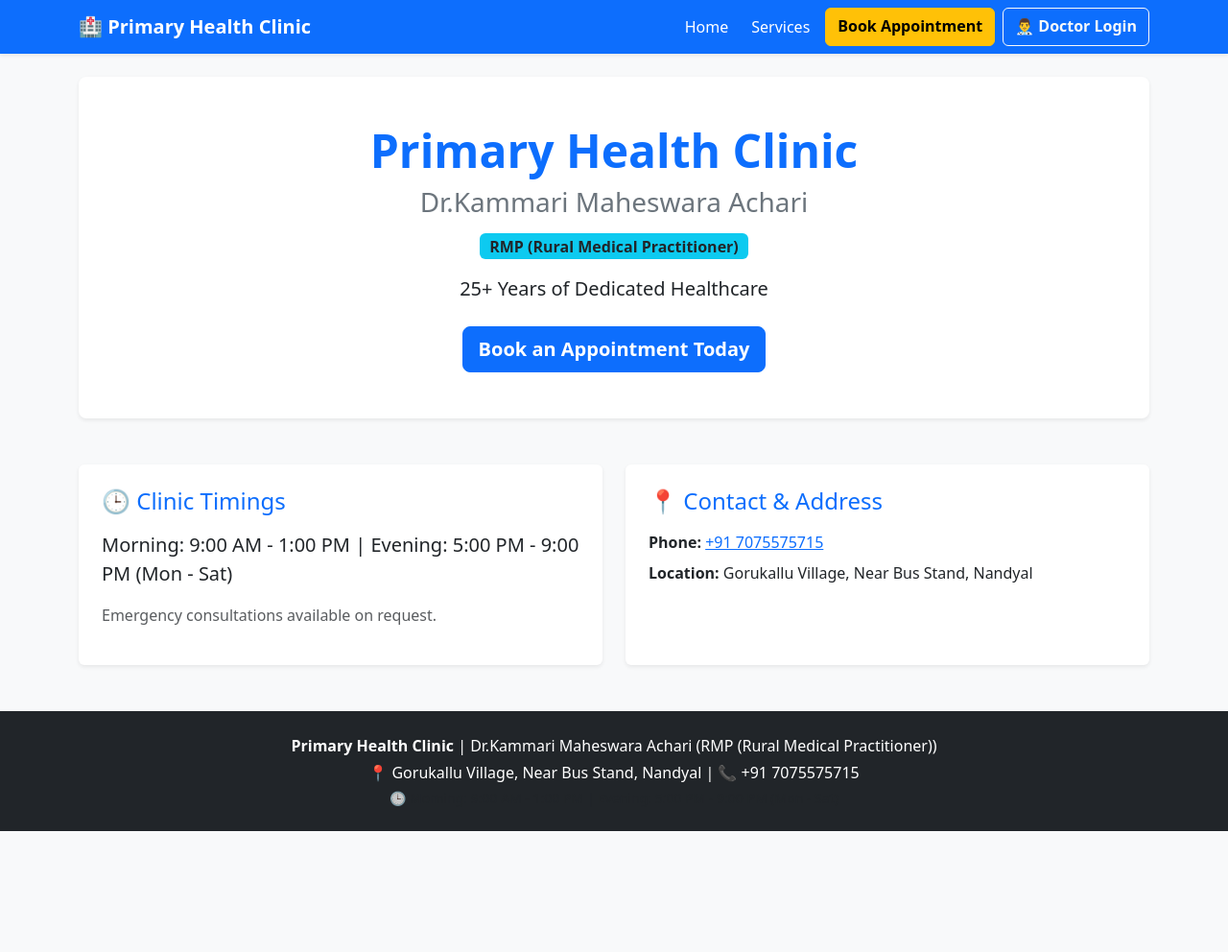
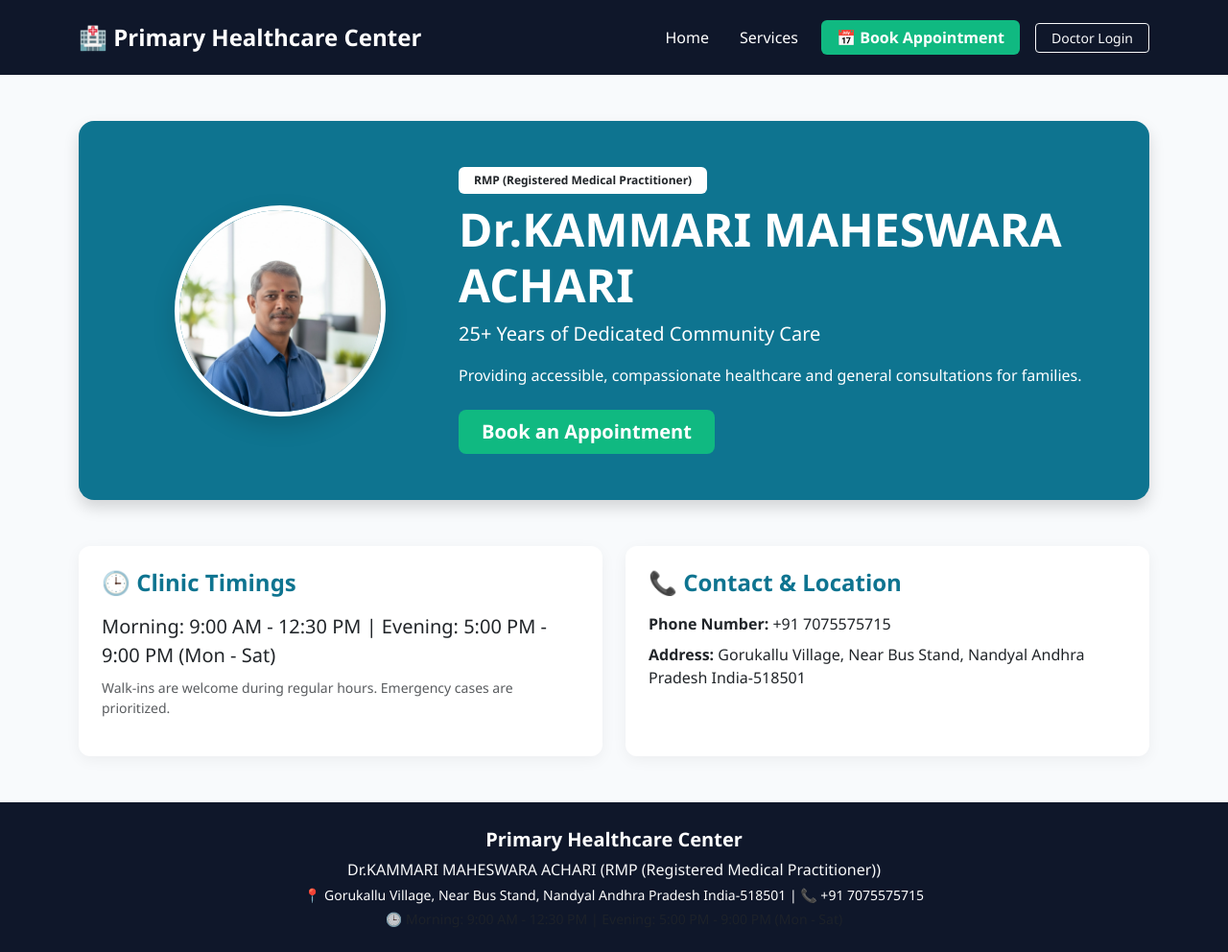
Before and after one commit to Kcharankuma/Doctor_Appointment, a Flask app: page / in a window 1280 px wide. Shown: the whole page at 96% size. Before the commit the page ends 866 px from the top, so only its background shows below. Run offline with Flask 3, Linux system fonts and the light colour scheme; some libraries are stand-ins or nearby versions.

Commit message:
Updated website code

```diff
--- a/app.py
+++ b/app.py
@@ -1,75 +1,22 @@
-import os
-import re
 import sqlite3
-import requests
-from datetime import datetime, date
-from functools import wraps
-from flask import Flask, render_template, request, redirect, url_for, session, flash
+from flask import Flask, render_template, request, redirect, url_for, flash, session
 
 app = Flask(__name__)
+app.secret_key = "rmp_clinic_secure_key"
 
-# SECURITY: Secret key for session management
-app.secret_key = os.environ.get("FLASK_SECRET_KEY", "clinic_production_secret_key_998877")
-
-# ADMIN SECURITY: Password to access the doctor dashboard
-ADMIN_PASSWORD = os.environ.get("ADMIN_PASSWORD", "DoctorPass2026")
-
-# ==========================================
-# 1. CLINIC DETAILS (Customize as needed)
-# ==========================================
 CLINIC_INFO = {
-    "doctor_name": "Dr.Kammari Maheswara Achari",
-    "qualification": "RMP (Rural Medical Practitioner)",
-    "clinic_name": "Primary Health Clinic",
-    "experience": "25+ Years of Dedicated Healthcare",
+    "doctor_name": "Dr.KAMMARI MAHESWARA ACHARI",
+    "qualification": "RMP (Registered Medical Practitioner)",
+    "clinic_name": "Primary Healthcare Center",
+    "experience": "25+ Years of Dedicated Community Care",
     "phone": "+91 7075575715",
-    "address": "Gorukallu Village, Near Bus Stand, Nandyal",
-    "timings": "Morning: 9:00 AM - 1:00 PM | Evening: 5:00 PM - 9:00 PM (Mon - Sat)"
+    "address": "Gorukallu Village, Near Bus Stand, Nandyal Andhra Pradesh India-518501",
+    "timings": "Morning: 9:00 AM - 12:30 PM | Evening: 5:00 PM - 9:00 PM (Mon - Sat)"
 }
 
-# ==========================================
-# 2. SMS SERVICE (Fast2SMS for India)
-# ==========================================
-FAST2SMS_API_KEY = os.environ.get("FAST2SMS_API_KEY", "YOUR_FAST2SMS_API_KEY_HERE")
-
-def send_sms_notification(patient_phone, patient_name, date_str, time_slot):
-    """Dispatches transactional SMS via Fast2SMS."""
-    if FAST2SMS_API_KEY == "YOUR_FAST2SMS_API_KEY_HERE":
-        print("⚠️ Fast2SMS API Key not configured. Skipping SMS dispatch.")
-        return
-
-    try:
-        url = "https://www.fast2sms.com/dev/bulkV2"
-        message = (
-            f"Hello {patient_name}, your appointment at {CLINIC_INFO['clinic_name']} "
-            f"is confirmed for {date_str} ({time_slot}). Address: {CLINIC_INFO['address']}."
-        )
-
-        payload = {
-            "message": message,
-            "language": "english",
-            "route": "q",
-            "numbers": patient_phone.strip()
-        }
-        headers = {
-            'authorization': FAST2SMS_API_KEY,
-            'Content-Type': "application/x-www-form-urlencoded"
-        }
-        response = requests.post(url, data=payload, headers=headers, timeout=5)
-        print("📲 SMS Service Response:", response.text)
-    except Exception as e:
-        print(f"⚠️ SMS Error: {e}")
-
-# ==========================================
-# 3. DATABASE SETUP & INDEXING
-# ==========================================
-def get_db_connection():
+# Database Initialization
+def init_db():
     conn = sqlite3.connect('clinic.db')
-    conn.row_factory = sqlite3.Row
-    return conn
-
-def init_db():
-    conn = get_db_connection()
     cursor = conn.cursor()
     cursor.execute('''
         CREATE TABLE IF NOT EXISTS appointments (
@@ -78,32 +25,14 @@ def init_db():
             phone TEXT NOT NULL,
             date TEXT NOT NULL,
             time_slot TEXT NOT NULL,
-            reason TEXT NOT NULL,
-            created_at TIMESTAMP DEFAULT CURRENT_TIMESTAMP
+            reason TEXT,
+            status TEXT DEFAULT 'Pending'
         )
     ''')
-    # Create indexes for high-speed searches
-    cursor.execute('CREATE INDEX IF NOT EXISTS idx_date ON appointments(date)')
-    cursor.execute('CREATE INDEX IF NOT EXISTS idx_phone ON appointments(phone)')
     conn.commit()
     conn.close()
 
 init_db()
-
-# ==========================================
-# 4. AUTHENTICATION DECORATOR
-# ==========================================
-def admin_required(f):
-    @wraps(f)
-    def decorated_function(*args, **kwargs):
-        if not session.get('logged_in'):
-            return redirect(url_for('admin_login'))
-        return f(*args, **kwargs)
-    return decorated_function
-
-# ==========================================
-# 5. ROUTES
-# ==========================================
 
 @app.route('/')
 def home():
@@ -112,59 +41,36 @@ def home():
 @app.route('/services')
 def services():
     services_list = [
-        {"title": "General Health Consultation", "desc": "Diagnosis and treatment for seasonal illness, fever, cold, and viral infections."},
-        {"title": "First Aid & Wound Care", "desc": "Immediate dressing, injury management, and minor surgical procedures."},
-        {"title": "BP & Diabetes Checkup", "desc": "Routine screening and ongoing blood pressure/sugar management."},
-        {"title": "Preventive Care Counseling", "desc": "Routine health advice and preventive checkups for family members."}
+        {"title": "General Health Consultation", "desc": "Diagnosis and treatment for common illnesses, fever, cold, and viral infections."},
+        {"title": "First Aid & Emergency Care", "desc": "Immediate dressing, wound care, and minor injury management."},
+        {"title": "Blood Pressure & Diabetes Monitoring", "desc": "Regular screening and routine checkups for chronic condition management."},
+        {"title": "Basic Preventive Care", "desc": "General wellness advice, health counseling, and preventive health checks."}
     ]
     return render_template('services.html', info=CLINIC_INFO, services=services_list)
 
 @app.route('/appointment', methods=['GET', 'POST'])
 def book_appointment():
     if request.method == 'POST':
-        patient_name = request.form.get('name', '').strip()
-        phone = request.form.get('phone', '').strip()
-        date_str = request.form.get('date', '').strip()
-        time_slot = request.form.get('time_slot', '').strip()
-        reason = request.form.get('reason', '').strip()
+        name = request.form.get('name')
+        phone = request.form.get('phone')
+        date = request.form.get('date')
+        time_slot = request.form.get('time_slot')
+        reason = request.form.get('reason')
 
-        # --- VALIDATION 1: Patient Name ---
-        if not patient_name or len(patient_name) < 3 or not re.match(r"^[A-Za-z\s]+$", patient_name):
-            return render_template('appointment.html', info=CLINIC_INFO, error_msg="Invalid Name! Please use letters only (min 3 characters).")
-
-        # --- VALIDATION 2: Phone Number ---
-        if not phone or not re.match(r"^[6-9]\d{9}$", phone):
-            return render_template('appointment.html', info=CLINIC_INFO, error_msg="Invalid Phone Number! Enter a valid 10-digit Indian mobile number.")
-
-        # --- VALIDATION 3: Date Check (No Past Dates) ---
-        try:
-            selected_date = datetime.strptime(date_str, "%Y-%m-%d").date()
-            if selected_date < date.today():
-                return render_template('appointment.html', info=CLINIC_INFO, error_msg="Invalid Date! You cannot book an appointment for a past date.")
-        except ValueError:
-            return render_template('appointment.html', info=CLINIC_INFO, error_msg="Please select a valid booking date.")
-
-        # --- VALIDATION 4: Reason / Symptoms ---
-        if not reason or len(reason) < 5 or not re.search(r"[a-zA-Z]{3,}", reason):
-            return render_template('appointment.html', info=CLINIC_INFO, error_msg="Please enter a valid symptom/reason (min 5 characters).")
-
-        # --- SAVE TO DATABASE ---
-        conn = get_db_connection()
+        # Save to SQLite Database
+        conn = sqlite3.connect('clinic.db')
         cursor = conn.cursor()
-        cursor.execute(
-            "INSERT INTO appointments (name, phone, date, time_slot, reason) VALUES (?, ?, ?, ?, ?)",
-            (patient_name, phone, date_str, time_slot, reason)
-        )
+        cursor.execute('''
+            INSERT INTO appointments (name, phone, date, time_slot, reason)
+            VALUES (?, ?, ?, ?, ?)
+        ''', (name, phone, date, time_slot, reason))
         conn.commit()
         conn.close()
 
-        # --- TRIGGER SMS ---
-        send_sms_notification(phone, patient_name, date_str, time_slot)
-
         appointment_record = {
-            "name": patient_name,
+            "name": name,
             "phone": phone,
-            "date": date_str,
+            "date": date,
             "time_slot": time_slot,
             "reason": reason
         }
@@ -172,52 +78,60 @@ def book_appointment():
 
     return render_template('appointment.html', info=CLINIC_INFO)
 
-# ==========================================
-# 6. DOCTOR ADMIN DASHBOARD & SECURITY
-# ==========================================
+# Doctor Login
+# Doctor Login
+@app.route('/login', methods=['GET', 'POST'])
+def doctor_login():
+    if request.method == 'POST':
+        username = request.form.get('username')
+        password = request.form.get('password')
 
-@app.route('/admin/login', methods=['GET', 'POST'])
-def admin_login():
-    error = None
-    if request.method == 'POST':
-        if request.form.get('password') == ADMIN_PASSWORD:
+        # CHANGE YOUR CREDENTIALS HERE:
+        if username == "Doctor" and password == "Charan@816":
             session['logged_in'] = True
-            return redirect(url_for('admin_dashboard'))
+            return redirect(url_for('doctor_dashboard'))
         else:
-            error = "Invalid Password. Please try again."
-    return render_template('admin.html', login_mode=True, error=error, info=CLINIC_INFO)
+            flash("Invalid credentials! Please try again.", "danger")
 
-@app.route('/admin/logout')
-def admin_logout():
+    return render_template('login.html', info=CLINIC_INFO)
+
+# Doctor Dashboard with Database Fetch
+@app.route('/dashboard')
+def doctor_dashboard():
+    if not session.get('logged_in'):
+        return redirect(url_for('doctor_login'))
+
+    conn = sqlite3.connect('clinic.db')
+    cursor = conn.cursor()
+    cursor.execute('SELECT id, name, phone, date, time_slot, reason, status FROM appointments ORDER BY id DESC')
+    rows = cursor.fetchall()
+    conn.close()
+
+    appointments = [
+        {"id": row[0], "name": row[1], "phone": row[2], "date": row[3], "time_slot": row[4], "reason": row[5], "status": row[6]}
+        for row in rows
+    ]
+    return render_template('dashboard.html', info=CLINIC_INFO, appointments=appointments)
+
+# Complete or Delete Appointment
+@app.route('/appointment/delete/<int:app_id>')
+def delete_appointment(app_id):
+    if not session.get('logged_in'):
+        return redirect(url_for('doctor_login'))
+
+    conn = sqlite3.connect('clinic.db')
+    cursor = conn.cursor()
+    cursor.execute('DELETE FROM appointments WHERE id = ?', (app_id,))
+    conn.commit()
+    conn.close()
+
+    flash("Appointment marked as completed/removed.", "success")
+    return redirect(url_for('doctor_dashboard'))
+
+@app.route('/logout')
+def logout():
     session.pop('logged_in', None)
     return redirect(url_for('home'))
 
-@app.route('/admin')
-@admin_required
-def admin_dashboard():
-    search_query = request.args.get('search', '').strip()
-    conn = get_db_connection()
-    cursor = conn.cursor()
-
-    if search_query:
-        query = "SELECT * FROM appointments WHERE name LIKE ? OR phone LIKE ? ORDER BY date ASC, id DESC"
-        bookings = cursor.execute(query, (f'%{search_query}%', f'%{search_query}%')).fetchall()
-    else:
-        query = "SELECT * FROM appointments ORDER BY date ASC, id DESC"
-        bookings = cursor.execute(query).fetchall()
-
-    conn.close()
-    return render_template('admin.html', login_mode=False, bookings=bookings, search_query=search_query, info=CLINIC_INFO)
-
-@app.route('/delete/<int:booking_id>', methods=['POST'])
-@admin_required
-def delete_appointment(booking_id):
-    conn = get_db_connection()
-    cursor = conn.cursor()
-    cursor.execute("DELETE FROM appointments WHERE id = ?", (booking_id,))
-    conn.commit()
-    conn.close()
-    return redirect(url_for('admin_dashboard'))
-
 if __name__ == '__main__':
-    app.run(host='0.0.0.0', port=5000, debug=False)
+    app.run(debug=True)
--- a/templates/base.html
+++ b/templates/base.html
@@ -4,53 +4,102 @@
     <meta charset="UTF-8">
     <meta name="viewport" content="width=device-width, initial-scale=1.0">
     <title>{{ info.clinic_name }}</title>
-        <link rel="stylesheet"
-            href="https://cdnjs.cloudflare.com/ajax/libs/bootstrap/5.3.0/css/bootstrap.min.css">
+    <link href="https://cdn.jsdelivr.net/npm/bootstrap@5.3.0/dist/css/bootstrap.min.css" rel="stylesheet">
+    <style>
+        :root {
+            --primary-teal: #0e7490;
+            --dark-navy: #0f172a;
+            --accent-green: #10b981;
+            --bg-soft: #f8fafc;
+        }
+
+        body {
+            background-color: var(--bg-soft);
+            color: #334155;
+            font-family: 'Segoe UI', Tahoma, Geneva, Verdana, sans-serif;
+        }
+
+        .bg-custom-teal {
+            background-color: var(--primary-teal) !important;
+        }
+
+        .bg-custom-navy {
+            background-color: var(--dark-navy) !important;
+        }
+
+        .btn-custom-teal {
+            background-color: var(--primary-teal);
+            color: white;
+            border: none;
+        }
+
+        .btn-custom-teal:hover {
+            background-color: #0891b2;
+            color: white;
+        }
+
+        .btn-custom-accent {
+            background-color: var(--accent-green);
+            color: white;
+            border: none;
+        }
+
+        .btn-custom-accent:hover {
+            background-color: #059669;
+            color: white;
+        }
+
+        .doctor-img {
+            width: 220px;
+            height: 220px;
+            object-fit: cover;
+            border-radius: 50%;
+            border: 5px solid white;
+            box-shadow: 0 10px 25px rgba(0,0,0,0.15);
+        }
+
+        .card-custom {
+            border: none;
+            border-radius: 12px;
+            box-shadow: 0 4px 15px rgba(0,0,0,0.05);
+        }
+    </style>
 </head>
-    <body class="bg-light">
+<body class="d-flex flex-column min-vh-100">
 
-        <nav
-            class="navbar navbar-expand-lg navbar-dark bg-primary sticky-top shadow-sm">
+    <!-- Header Navigation -->
+    <nav class="navbar navbar-expand-lg navbar-dark bg-custom-navy sticky-top py-3">
         <div class="container">
-                <a class="navbar-brand fw-bold" href="/">🏥 {{ info.clinic_name
-                    }}</a>
-                <button class="navbar-toggler" type="button"
-                    data-bs-toggle="collapse" data-bs-target="#navMenu">
+            <a class="navbar-brand fw-bold fs-4 text-white" href="/">🏥 {{ info.clinic_name }}</a>
+            <button class="navbar-toggler" type="button" data-bs-toggle="collapse" data-bs-target="#navbarNav">
                 <span class="navbar-toggler-icon"></span>
             </button>
-                <div class="collapse navbar-collapse" id="navMenu">
-                    <div class="navbar-nav ms-auto">
-                        <a class="nav-link text-white ms-2" href="/">Home</a>
-                        <a class="nav-link text-white ms-2"
-                            href="/services">Services</a>
-                        <a class="btn btn-warning ms-2 fw-semibold"
-                            href="/appointment">Book Appointment</a>
-                        {% if session.get('logged_in') %}
-                        <a class="btn btn-danger ms-2 fw-semibold"
-                            href="/admin/logout">Logout</a>
-                        {% else %}
-                        <a class="btn btn-outline-light ms-2 fw-semibold"
-                            href="/admin">👨‍⚕️ Doctor Login</a>
-                        {% endif %}
+            <div class="collapse navbar-collapse" id="navbarNav">
+                <div class="navbar-nav ms-auto align-items-center">
+                    <a class="nav-link text-white me-3" href="/">Home</a>
+                    <a class="nav-link text-white me-3" href="/services">Services</a>
+                    <a class="btn btn-custom-accent me-3 px-3 fw-semibold" href="/appointment">📅 Book Appointment</a>
+                    <a class="btn btn-outline-light btn-sm px-3" href="/login">Doctor Login</a>
                 </div>
             </div>
         </div>
     </nav>
 
-        <div class="container my-4">
+    <!-- Main Page Content -->
+    <main class="container my-5 flex-grow-1">
         {% block content %}{% endblock %}
-        </div>
+    </main>
 
-        <footer class="bg-dark text-white py-4 mt-5">
+    <!-- Footer -->
+    <footer class="bg-custom-navy text-white py-4 mt-auto">
         <div class="container text-center">
-                <p class="mb-1"><strong>{{ info.clinic_name }}</strong> | {{
-                    info.doctor_name }} ({{ info.qualification }})</p>
-                <p class="mb-1">📍 {{ info.address }} | 📞 {{ info.phone }}</p>
+            <p class="mb-1 fw-bold fs-5">{{ info.clinic_name }}</p>
+            <p class="mb-1 text-light">{{ info.doctor_name }} ({{ info.qualification }})</p>
+            <p class="mb-1 small">📍 {{ info.address }} | 📞 {{ info.phone }}</p>
             <p class="small text-muted mb-0">🕒 {{ info.timings }}</p>
         </div>
     </footer>
 
-        <script
-            src="https://cdn.jsdelivr.net/npm/bootstrap@5.3.0/dist/js/bootstrap.bundle.min.js"></script>
+    <script src="https://cdn.jsdelivr.net/npm/bootstrap@5.3.0/dist/js/bootstrap.bundle.min.js"></script>
 </body>
 </html>
--- a/templates/index.html
+++ b/templates/index.html
@@ -1,27 +1,35 @@
 {% extends 'base.html' %}
 
 {% block content %}
-<div class="p-5 mb-4 bg-white rounded-3 shadow-sm text-center">
-    <h1 class="display-5 fw-bold text-primary">{{ info.clinic_name }}</h1>
-    <h3 class="text-secondary mb-3">{{ info.doctor_name }}</h3>
-    <span class="badge bg-info text-dark fs-6">{{ info.qualification }}</span>
-    <p class="lead mt-3">{{ info.experience }}</p>
-    <a href="/appointment" class="btn btn-primary btn-lg mt-2 fw-bold">Book an Appointment Today</a>
+<div class="p-5 mb-5 bg-custom-teal text-white rounded-4 shadow text-center position-relative overflow-hidden">
+    <div class="row align-items-center">
+        <div class="col-md-4 text-center mb-4 mb-md-0">
+            <!-- Father's Photo Reference -->
+            <img src="{{ url_for('static', filename='father_photo.jpg') }}" alt="Doctor Profile" class="doctor-img">
+        </div>
+        <div class="col-md-8 text-md-start text-center">
+            <span class="badge bg-white text-dark mb-2 px-3 py-2 uppercase fw-bold">{{ info.qualification }}</span>
+            <h1 class="display-5 fw-bold">{{ info.doctor_name }}</h1>
+            <p class="fs-5 opacity-90 mt-2">{{ info.experience }}</p>
+            <p class="mb-4">Providing accessible, compassionate healthcare and general consultations for families.</p>
+            <a href="/appointment" class="btn btn-custom-accent btn-lg px-4 fw-bold">Book an Appointment</a>
+        </div>
+    </div>
 </div>
 
-<div class="row g-4 mt-2">
+<div class="row g-4">
     <div class="col-md-6">
-        <div class="card border-0 shadow-sm h-100 p-4">
-            <h4 class="text-primary mb-3">🕒 Clinic Timings</h4>
-            <p class="fs-5">{{ info.timings }}</p>
-            <p class="text-muted">Emergency consultations available on request.</p>
+        <div class="card card-custom p-4 h-100">
+            <h4 class="text-custom-teal fw-bold mb-3" style="color: var(--primary-teal);">🕒 Clinic Timings</h4>
+            <p class="fs-5 mb-2">{{ info.timings }}</p>
+            <p class="text-muted small">Walk-ins are welcome during regular hours. Emergency cases are prioritized.</p>
         </div>
     </div>
     <div class="col-md-6">
-        <div class="card border-0 shadow-sm h-100 p-4">
-            <h4 class="text-primary mb-3">📍 Contact & Address</h4>
-            <p class="mb-2"><strong>Phone:</strong> <a href="tel:{{ info.phone }}">{{ info.phone }}</a></p>
-            <p class="mb-2"><strong>Location:</strong> {{ info.address }}</p>
+        <div class="card card-custom p-4 h-100">
+            <h4 class="fw-bold mb-3" style="color: var(--primary-teal);">📞 Contact & Location</h4>
+            <p class="mb-2"><strong>Phone Number:</strong> {{ info.phone }}</p>
+            <p class="mb-0"><strong>Address:</strong> {{ info.address }}</p>
         </div>
     </div>
 </div>
```
Also changed, not shown: templates/dashboard.html (added, +57 -0 lines), templates/login.html (added, +37 -0 lines), templates/success.html (+21 -15 lines), clinic.db, static/father_photo.jpg (added). Lines whose indentation alone changed are shown as unchanged.
